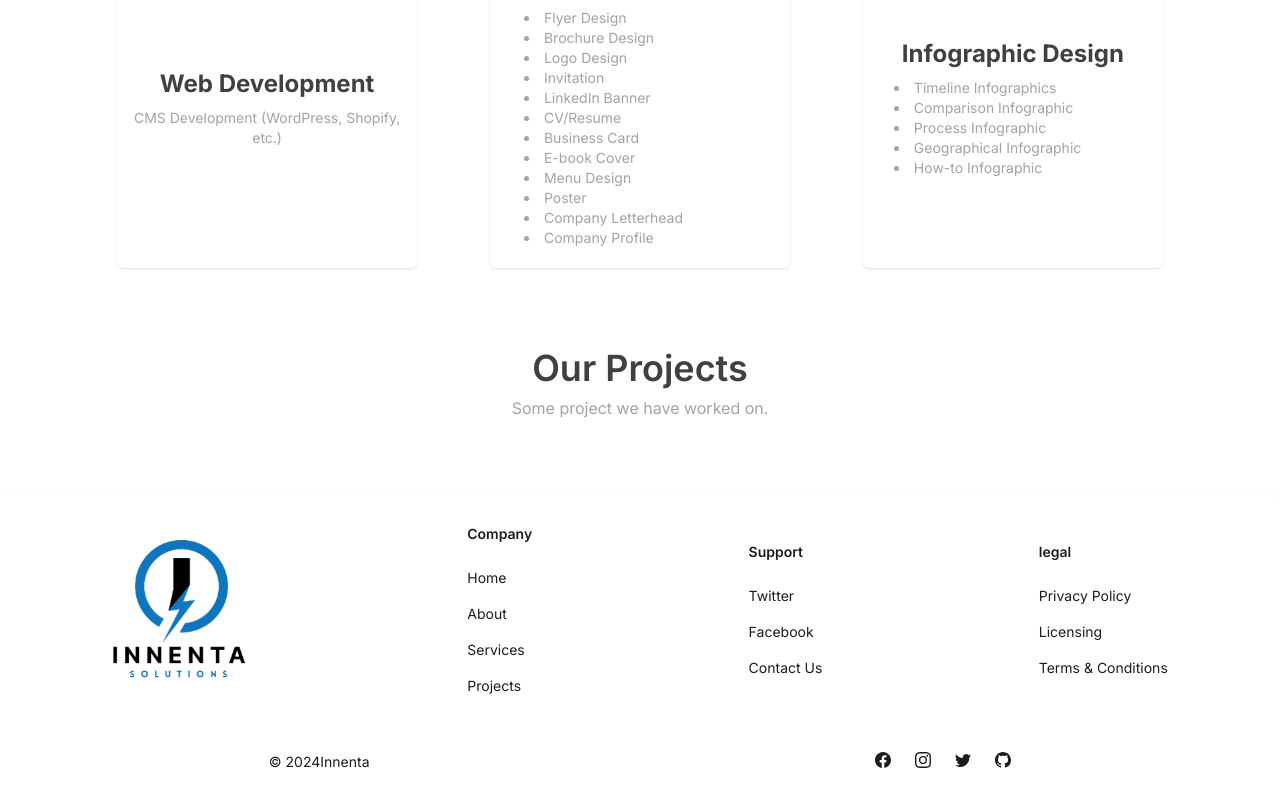
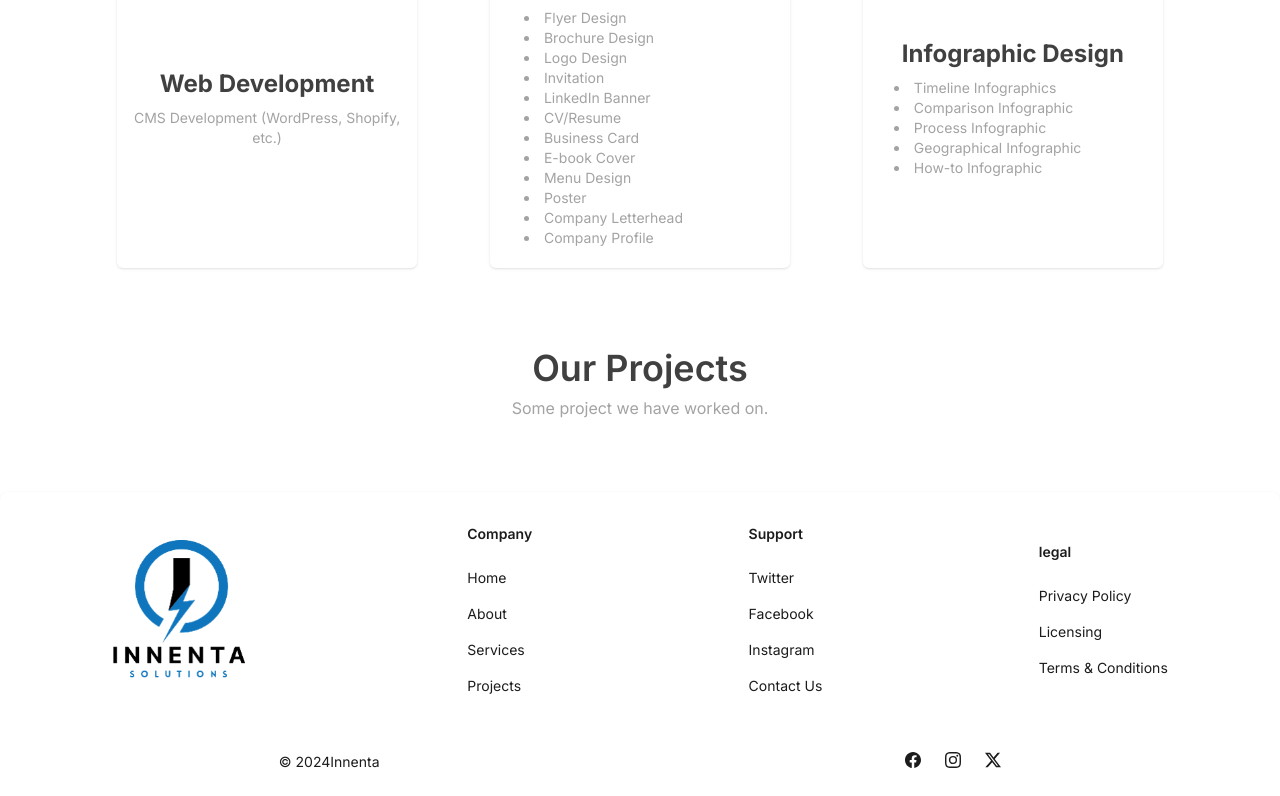
Before and after one commit to AhnafThowfeek/Company-Portfolio, a React (Vite) app: page / in a window 1280 px wide. Shown: the part 1672-2468 px from the top of the page. Built offline with nearby package versions, Linux system fonts and the light colour scheme.

Commit message:
Stage: Development | Area: Full App | Work: Social Media Link Update

```diff
--- a/src/components/MyFooter.jsx
+++ b/src/components/MyFooter.jsx
@@ -1,7 +1,7 @@
 import React from 'react';
 import logo1 from '../assets/logo1.png';
 import { Footer } from "flowbite-react";
-import { BsFacebook, BsGithub, BsInstagram, BsTwitter } from "react-icons/bs";
+import { BsFacebook, BsGithub, BsInstagram, BsTwitterX } from "react-icons/bs";
 
 const MyFooter = () => {
   return (
@@ -23,8 +23,9 @@ const MyFooter = () => {
           <div>
             <Footer.Title title="Support" />
             <Footer.LinkGroup col>
-              <Footer.Link href="#">Twitter</Footer.Link>
-              <Footer.Link href="#">Facebook</Footer.Link>
+              <Footer.Link href="https://x.com/innentasolution">Twitter</Footer.Link>
+              <Footer.Link href="https://facebook.com/innentasolutions">Facebook</Footer.Link>
+              <Footer.Link href="https://www.instagram.com/innenta_solutions">Instagram</Footer.Link>
               <Footer.Link href="#">Contact Us</Footer.Link>
             </Footer.LinkGroup>
           </div>
@@ -41,10 +42,9 @@ const MyFooter = () => {
         <div className="w-full bg-white px-4 py-6 lg:flex lg:justify-around">
           <Footer.Copyright href="/" className='text-center lg:text-auto' by="Innenta" year={2024} />
           <div className="mt-4 flex space-x-6 sm:mt-0 justify-center lg:justify-start">
-            <Footer.Icon href="#" icon={BsFacebook} />
-            <Footer.Icon href="#" icon={BsInstagram} />
-            <Footer.Icon href="#" icon={BsTwitter} />
-            <Footer.Icon href="#" icon={BsGithub} />
+            <Footer.Icon href="https://facebook.com/innentasolutions" icon={BsFacebook} />
+            <Footer.Icon href="https://www.instagram.com/innenta_solutions" icon={BsInstagram} />
+            <Footer.Icon href="https://x.com/innentasolution" icon={BsTwitterX} />
           </div>
         </div>
       </div>
```
